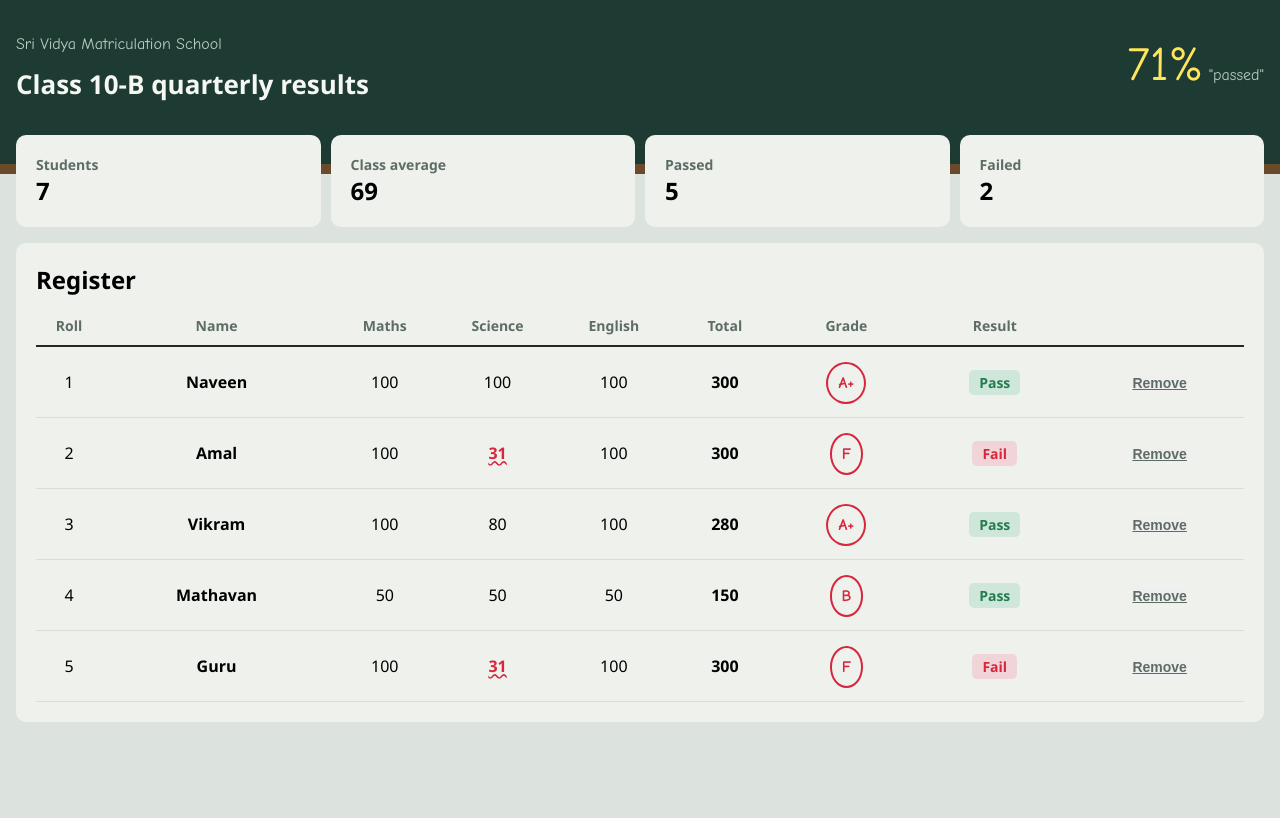
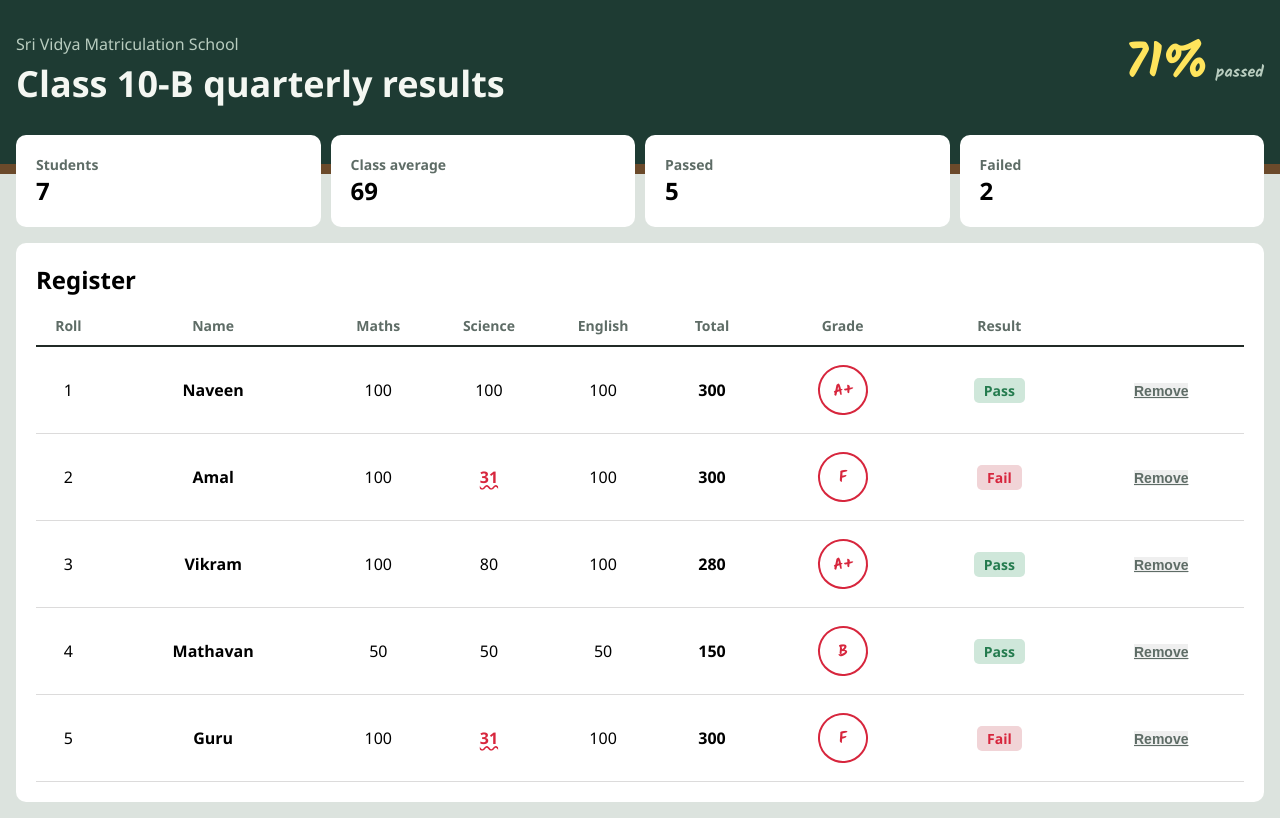
Before and after one commit to naveen-interloid/marksheet-dashboard-ui, a plain HTML site: page index.html in a window 1280 px wide. Drawn offline with Linux system fonts and the light colour scheme; a web font is replaced by a local one.

Commit message:
Import font family

```diff
--- a/index.html
+++ b/index.html
@@ -5,6 +5,12 @@
     <meta name="viewport" content="width=device-width, initial-scale=1" />
     <title>Marksheet</title>
     <link rel="stylesheet" href="styles.css" />
+    <link rel="preconnect" href="https://fonts.googleapis.com" />
+    <link rel="preconnect" href="https://fonts.gstatic.com" crossorigin />
+    <link
+      href="https://fonts.googleapis.com/css2?family=Cedarville+Cursive&family=Kalam:wght@300;400;700&display=swap"
+      rel="stylesheet"
+    />
   </head>
   <body>
     <div class="body-wrapper">
@@ -15,7 +21,7 @@
             <h1>Class 10-B quarterly results</h1>
           </div>
 
-          <p><span>71%</span> "passed"</p>
+          <p class="sec-head"><span>71%</span> passed</p>
         </div>
       </header>
 
--- a/styles.css
+++ b/styles.css
@@ -28,7 +28,6 @@
 
 main {
   width: 100%;
-  height: 100%;
   position: relative;
 }
 
@@ -59,12 +58,17 @@
   line-height: 40px;
 }
 
+.sec-head {
+  font-weight: bolder;
+  font-family: var(--hand);
+}
+
 .pri-head h1 {
-  font-size: 26px;
+  font-size: 36px;
 }
 
 header p {
-  font-family: var(--hand);
+  font-family: var(--sans);
   color: #b8ccbf;
 }
 
@@ -82,8 +86,7 @@
 }
 
 .card {
-  width: 100%;
-  background-color: var(--bg);
+  background-color: #ffffff;
   border-radius: 10px;
   padding: 20px;
 }
@@ -121,7 +124,7 @@
   width: 100%;
   display: flex;
   flex-direction: column;
-  background-color: var(--bg);
+  background-color: #ffffff;
   border-radius: 10px;
   padding: 20px;
   gap: 20px;
@@ -153,12 +156,9 @@
 }
 
 .table-tr:nth-child(7) {
-  width: 50px;
-  height: 50px;
   position: absolute;
   top: 10px;
   right: 10px;
-  transform: rotate(-8deg);
 }
 
 .student-name {
@@ -168,12 +168,18 @@
 }
 
 .grade {
+  width: 50px;
+  height: 50px;
   padding: 10px;
   border: 2px solid var(--redpen);
   border-radius: 50%;
   color: var(--redpen);
   font-weight: bolder;
   font-family: var(--hand);
+  transform: rotate(-8deg);
+  display: inline-flex;
+  align-items: center;
+  justify-content: center;
 }
 
 .pass {
@@ -242,7 +248,7 @@
     border-collapse: collapse;
   }
   table td {
-    padding: 24px 10px;
+    padding: 18px 10px;
     border-bottom: 1px solid rgb(220, 219, 219);
   }
 
```
